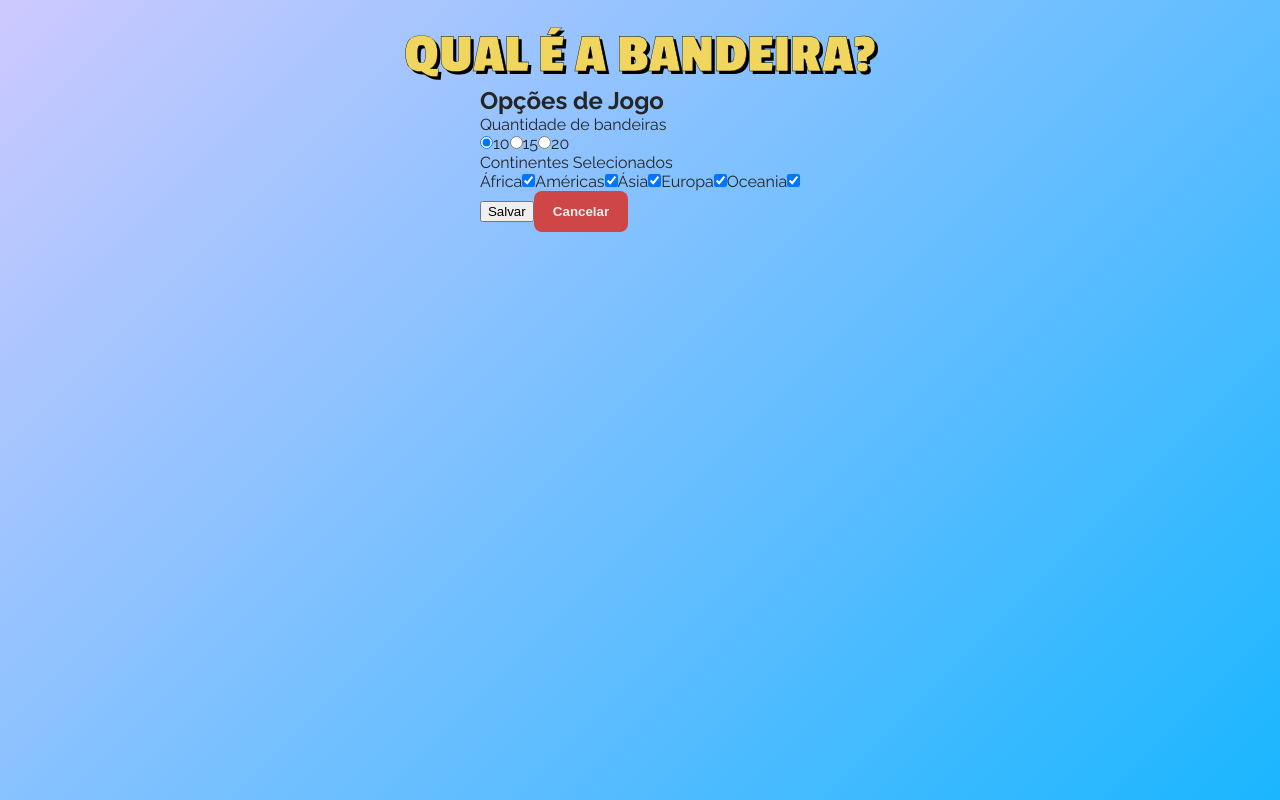
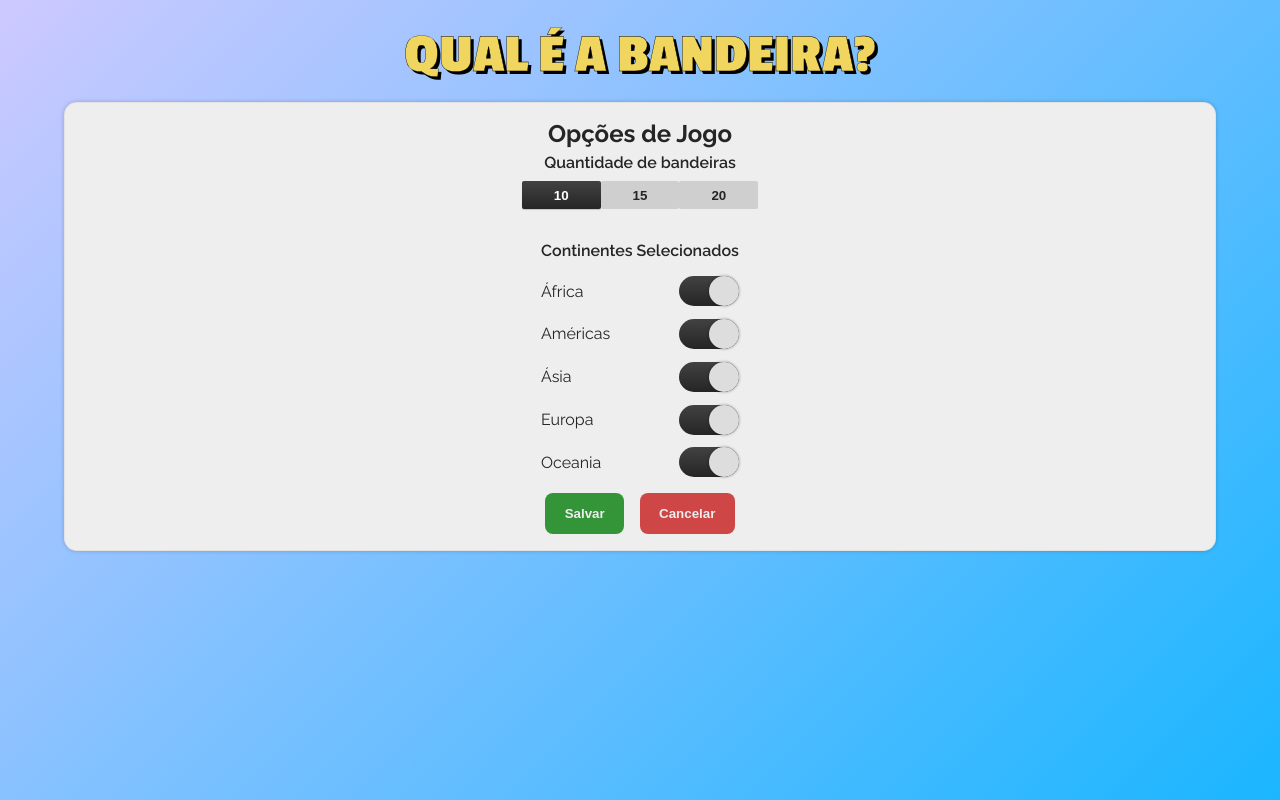
Before and after one commit to oguiaugusto/project-flags-quiz, a React (Create React App) app: page /config in a window 1280 px wide. Built offline with nearby package versions, Linux system fonts and the light colour scheme; no server answers.

Commit message:
style: config page

```diff
--- a/src/App.css
+++ b/src/App.css
@@ -1,3 +1,7 @@
+:root {
+  --optionsBackground: linear-gradient(180deg, #424242, #252525);
+}
+
 .btn-option.correct:disabled {
   background-color: green;
 }
@@ -75,3 +79,140 @@ main a {
   justify-content: space-around;
   width: 130px;
 }
+
+.config-menu {
+  /* height: 460px; */
+  padding: 1rem 1.2rem;
+  align-items: center;
+  display: flex;
+  flex-direction: column;
+  justify-content: space-between;
+}
+
+.config-menu h2 {
+  text-align: center;
+}
+
+.options-title {
+  font-weight: 600;
+  margin-top: 0.3rem;
+  text-align: center;
+}
+
+.options-title:last-of-type {
+  margin-top: 2rem;
+}
+
+.flags-amount {
+  display: flex;
+  justify-content: space-around;
+  margin: 0.6rem 0;
+}
+
+.flags-amount input[type="radio"] {
+  appearance: none;
+  background: #cfcfcf;
+  border-radius: 2px;
+	color: #252525;
+  cursor: pointer;
+  font-weight: 600;
+  height: 100%;
+  outline: none;
+  padding: 0.4rem 2rem;
+  transition: all 100ms linear;
+  -webkit-tap-highlight-color: transparent;
+}
+
+.flags-amount input[type="radio"]:checked {
+  background-image: var(--optionsBackground);
+	box-shadow: 0 1px 1px #0000002e;
+	color: #fff;
+}
+
+.flags-amount input[type="radio"]:before {
+	content: attr(label);
+	display: inline-block;
+	text-align: center;
+	width: auto;
+}
+
+.selected-continents {
+  display: flex;
+  flex-direction: column;
+  margin: 0.6rem 0;
+}
+
+.label-toggle {
+  display: flex;
+  align-items: center;
+  justify-content: space-between;
+  margin: 0.4rem 1.2rem;
+}
+
+.label-toggle-input {
+  --checkboxWidth: 60px;
+  --checkboxHeight: calc(var(--checkboxWidth) / 2);
+  --checkboxBorderRadius: calc(var(--checkboxHeight) / 2);
+
+  display: inline-block;
+  cursor: pointer;
+  -webkit-tap-highlight-color: transparent;
+}
+
+.label-toggle-input input {
+  display: none;
+}
+
+.checkbox-toggle {
+  position: relative;
+  width: var(--checkboxWidth);
+  height: var(--checkboxHeight);
+  border-radius: var(--checkboxBorderRadius);
+  background: #ddd;
+}
+
+.label-toggle-input input:checked ~ .checkbox-toggle {
+  background: var(--optionsBackground);
+  animation: fadeIn 0.8s;
+}
+
+.checkbox-toggle::after {
+  content: "";
+  position: absolute;
+  top: 0;
+  left: 0;
+  height: var(--checkboxHeight);
+  width: var(--checkboxHeight);
+  background: #ddd;
+  box-shadow: 0 0 3px rgba(0, 0, 0, 0.4);
+  border-radius: var(--checkboxBorderRadius);
+  transition: transform 0.2s;
+}
+
+.label-toggle-input input:checked ~ .checkbox-toggle::after {
+  transform: translateX(var(--checkboxHeight));
+}
+
+.config-menu .buttons button {
+  margin: 0 0.5rem;
+}
+
+.config-menu .form-error {
+  color: red;
+  margin: -0.3rem 0 0.8rem 0;
+  font-size: 0.8rem;
+  animation: fadeIn ease 1s;
+  -webkit-animation: fadeIn ease 1s;
+  -moz-animation: fadeIn ease 1s;
+  -o-animation: fadeIn ease 1s;
+  -ms-animation: fadeIn ease 1s;
+}
+
+@keyframes fadeIn {
+  from {
+    opacity: 0;
+  }
+  to {
+    opacity: 1;
+  }
+}
--- a/src/components/SelectFlagsAmount.jsx
+++ b/src/components/SelectFlagsAmount.jsx
@@ -6,38 +6,28 @@ class SelectFlagsAmount extends Component {
     const { handleRadioChange, defaultCheck } = this.props;
     return (
       <div className="flags-amount">
-        <p className="options-title">Quantidade de bandeiras</p>
-        <label htmlFor="flags-10">
         <input
           type="radio"
           name="flagsAmount"
-            id="flags-10"
+          label="10"
           value="10"
           checked={ defaultCheck }
           onChange={ handleRadioChange }
         />
-          10
-        </label>
-        <label htmlFor="flags-15">
         <input
           type="radio"
           name="flagsAmount"
-            id="flags-15"
+          label="15"
           value="15"
           onChange={ handleRadioChange }
         />
-          15
-        </label>
-        <label htmlFor="flags-20">
         <input
           type="radio"
           name="flagsAmount"
-            id="flags-20"
+          label="20"
           value="20"
           onChange={ handleRadioChange }
         />
-          20
-        </label>
       </div>
     );
   }
--- a/src/components/SelectedContinents.jsx
+++ b/src/components/SelectedContinents.jsx
@@ -13,9 +13,9 @@ class SelectedContinents extends Component {
     } = this.props;
     return (
       <div className="selected-continents">
-        <p className="options-title">Continentes Selecionados</p>
-        <label htmlFor="Africa">
+        <label className="label-toggle" htmlFor="Africa">
           África
+          <div className="label-toggle-input">
             <input
               type="checkbox"
               name="Africa"
@@ -23,9 +23,12 @@ class SelectedContinents extends Component {
               checked={ Africa }
               onChange={ handleContinents }
             />
+            <div className="checkbox-toggle"></div>
+          </div>
         </label>
-        <label htmlFor="Americas">
+        <label className="label-toggle" htmlFor="Americas">
           Américas
+          <div className="label-toggle-input">
             <input
               type="checkbox"
               name="Americas"
@@ -33,9 +36,12 @@ class SelectedContinents extends Component {
               checked={ Americas }
               onChange={ handleContinents }
             />
+            <div className="checkbox-toggle"></div>
+          </div>
         </label>
-        <label htmlFor="Asia">
+        <label className="label-toggle" htmlFor="Asia">
           Ásia
+          <div className="label-toggle-input">
             <input
               type="checkbox"
               name="Asia"
@@ -43,9 +49,12 @@ class SelectedContinents extends Component {
               checked={ Asia }
               onChange={ handleContinents }
             />
+            <div className="checkbox-toggle"></div>
+          </div>
         </label>
-        <label htmlFor="Europe">
+        <label className="label-toggle" htmlFor="Europe">
           Europa
+          <div className="label-toggle-input">
             <input
               type="checkbox"
               name="Europe"
@@ -53,9 +62,12 @@ class SelectedContinents extends Component {
               checked={ Europe }
               onChange={ handleContinents }
             />
+            <div className="checkbox-toggle"></div>
+          </div>
         </label>
-        <label htmlFor="Oceania">
+        <label className="label-toggle" htmlFor="Oceania">
           Oceania
+          <div className="label-toggle-input">
             <input
               type="checkbox"
               name="Oceania"
@@ -63,6 +75,8 @@ class SelectedContinents extends Component {
               checked={ Oceania }
               onChange={ handleContinents }
             />
+            <div className="checkbox-toggle"></div>
+          </div>
         </label>
       </div>
     );
--- a/src/components/styledComponents.js
+++ b/src/components/styledComponents.js
@@ -12,7 +12,7 @@ const PageMenu = styled.div`
 `;
 
 const MenuButton = styled.div`
-
+  cursor: pointer;
   width: 80%;
   a {
     color: #252525;
@@ -41,6 +41,7 @@ const MenuButton = styled.div`
 `;
 
 const Button = styled.button`
+  cursor: pointer;
   padding: 0.8rem 1.2rem;
   font-weight: 600;
   background-color: ${props => props.bgColor};
@@ -48,6 +49,14 @@ const Button = styled.button`
   border: none;
   border-radius: 0.5rem;
   width: ${props => props.width};
+  transition: filter 1s;
+  -webkit-tap-highlight-color: transparent;
+
+  :disabled {
+    filter: saturate(37%);
+    -webkit-filter: saturate(37%);
+    -moz-filter: saturate(37%);
+  }
 `;
 
 Button.defaultProps = {
--- a/src/pages/Config.jsx
+++ b/src/pages/Config.jsx
@@ -1,5 +1,8 @@
 import React, { Component } from 'react';
 import PropTypes from 'prop-types';
+import Loader from 'react-loader-spinner';
+import { PageMenu } from '../components/styledComponents';
+import { Button } from '../components/styledComponents';
 import LeaveButton from '../components/LeaveButton';
 import SelectFlagsAmount from '../components/SelectFlagsAmount';
 import SelectedContinents from '../components/SelectedContinents';
@@ -109,17 +112,31 @@ class Config extends Component {
 
     return (
       <div className="config-page">
-        <h2>Opções de Jogo</h2>
-        <div className="options">
-          <SelectFlagsAmount { ...selectFlagsAmountProps } />
-          <SelectedContinents { ...selectedContinentsProps } />
-          <div className="buttons">
-            <button type="button" onClick={ this.saveChanges } disabled={ this.disableSaveButton() }>Salvar</button>
-            <LeaveButton handleLeave={ this.handleLeave } >Cancelar</LeaveButton>
+        <PageMenu className="config-menu">
+          <div className="options">
+            <h2>Opções de Jogo</h2>
+            <p className="options-title">Quantidade de bandeiras</p>
+            <SelectFlagsAmount { ...selectFlagsAmountProps } />
+            <p className="options-title">Continentes Selecionados</p>
+            <SelectedContinents { ...selectedContinentsProps } />
           </div>
+
           {this.disableSaveButton() ? <p className="form-error">Sem bandeiras o suficiente</p> : null}
-          {saving ? <p>Salvando...</p> : null}
-        </div>
+          {saving ? <Loader type="ThreeDots" color="#252525" height={40} width={40} /> : (
+            <div className="buttons">
+              <Button
+                type="button"
+                onClick={ this.saveChanges }
+                disabled={ this.disableSaveButton() }
+                color="#eee"
+                bgColor="#339438"
+              >
+                Salvar
+              </Button>
+              <LeaveButton handleLeave={ this.handleLeave } >Cancelar</LeaveButton>
+            </div>
+          )}
+        </PageMenu>
       </div>
     );
   }
```
Lines whose indentation alone changed are shown as unchanged.
